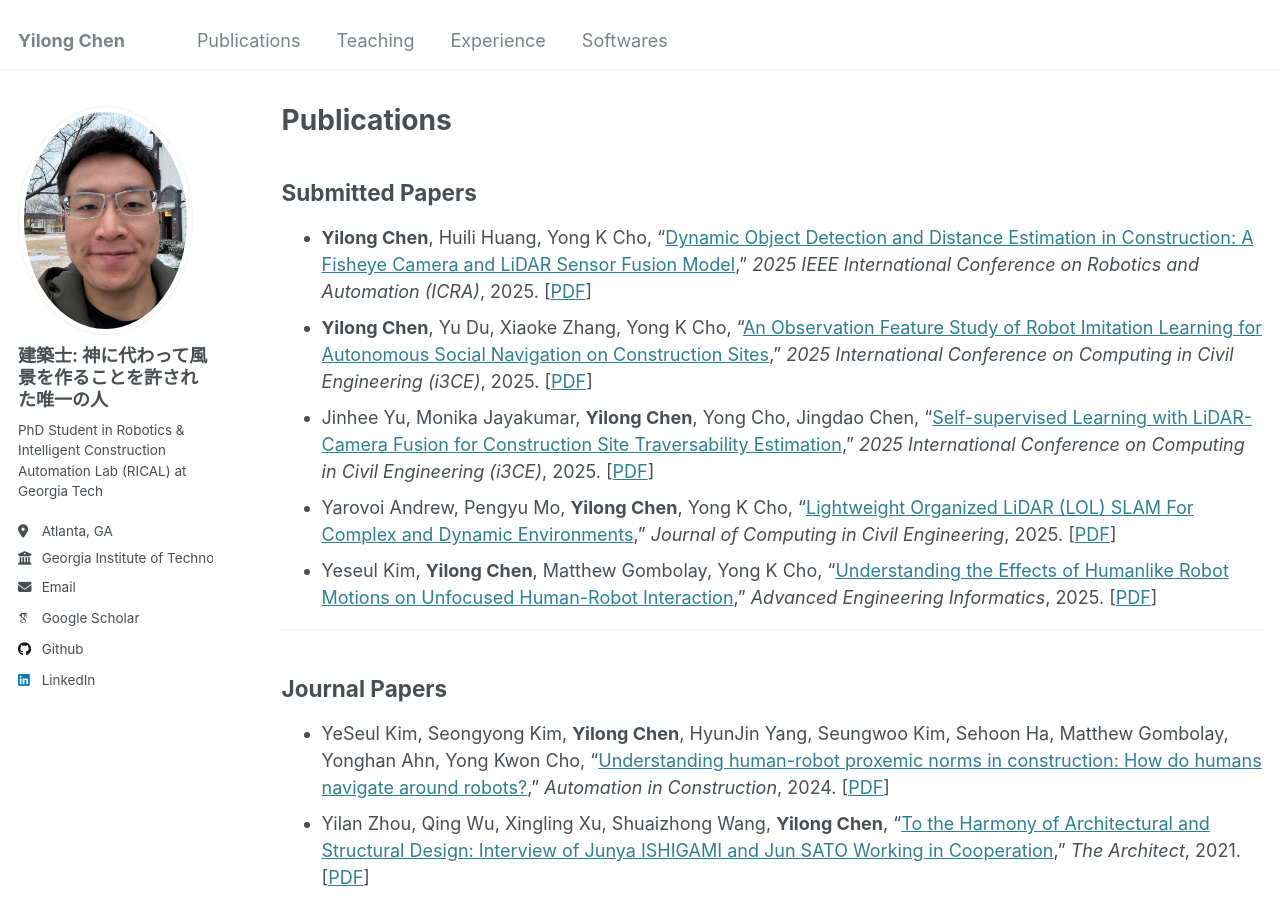
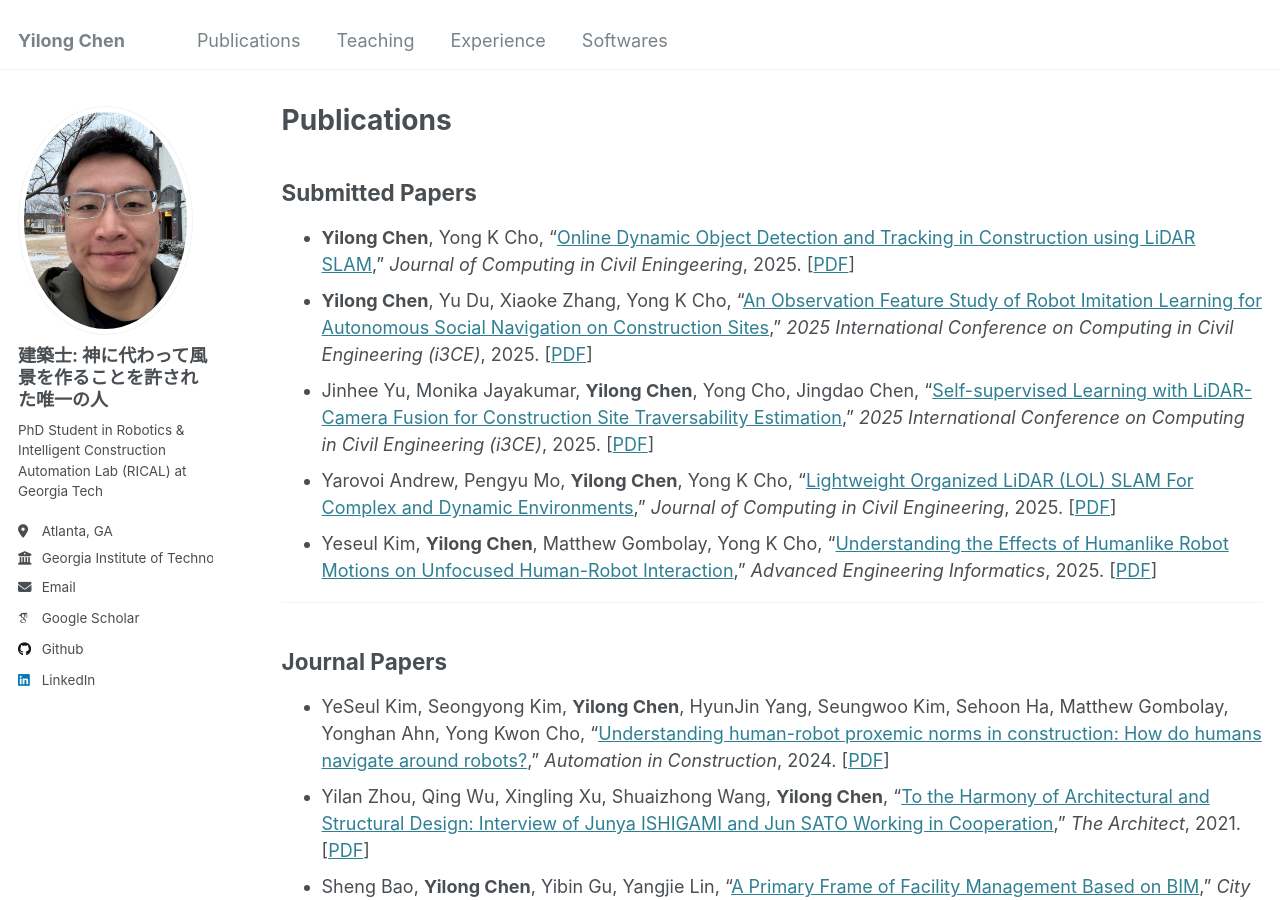
Before and after one commit to chenyilong0520/chenyilong0520.github.io, a Jekyll site: the page built from _pages/publications.md, in a window 1280 px wide and 900 px high. Built offline with Jekyll 4.4.1, drawn with Linux system fonts in a browser that asks for light colours; some web fonts are replaced.

Commit message:
update publication

```diff
--- a/_pages/publications.md
+++ b/_pages/publications.md
@@ -7,7 +7,7 @@ author_profile: true
 
 ## Submitted Papers
 
-- **Yilong Chen**, Huili Huang, Yong K Cho, "[Dynamic Object Detection and Distance Estimation in Construction: A Fisheye Camera and LiDAR Sensor Fusion Model](link)," *2025 IEEE International Conference on Robotics and Automation (ICRA)*, 2025. [[PDF](local_file)]
+- **Yilong Chen**, Yong K Cho, "[Online Dynamic Object Detection and Tracking in Construction using LiDAR SLAM](link)," *Journal of Computing in Civil Eningeering*, 2025. [[PDF](local_file)]
 - **Yilong Chen**, Yu Du, Xiaoke Zhang, Yong K Cho, "[An Observation Feature Study of Robot Imitation Learning for Autonomous Social Navigation on Construction Sites](link)," *2025 International Conference on Computing in Civil Engineering (i3CE)*, 2025. [[PDF](local_file)]
 - Jinhee Yu, Monika Jayakumar, **Yilong Chen**, Yong Cho, Jingdao Chen, "[Self-supervised Learning with LiDAR-Camera Fusion for Construction Site Traversability Estimation](link)," *2025 International Conference on Computing in Civil Engineering (i3CE)*, 2025. [[PDF](local_file)]
 - Yarovoi Andrew, Pengyu Mo, **Yilong Chen**, Yong K Cho, "[Lightweight Organized LiDAR (LOL) SLAM For Complex and Dynamic Environments](link)," *Journal of Computing in Civil Engineering*, 2025. [[PDF](local_file)]
```
